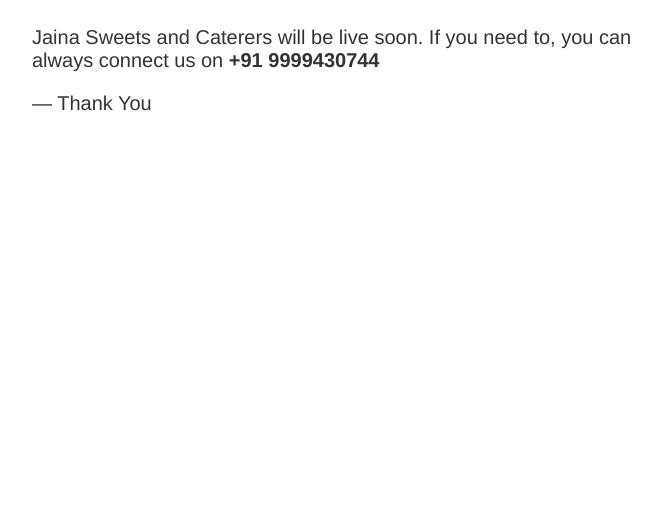
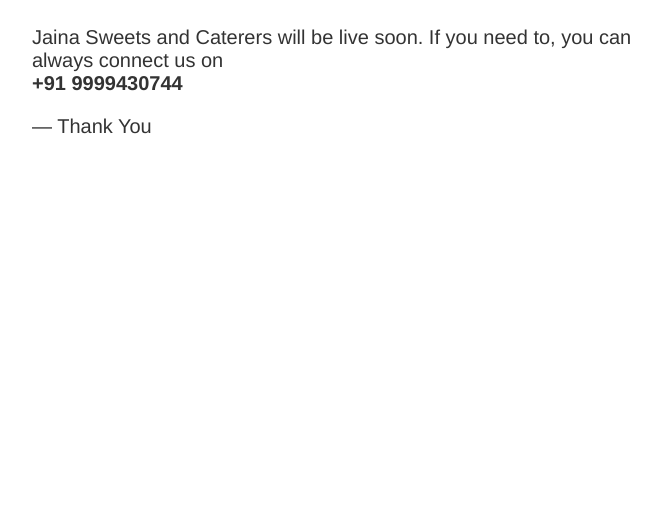
Before and after one commit to jainasweets/jainasweetsandcaterers, a plain HTML site: page index.html in a window 1280 px wide. Shown: the part 273-800 px from the top of the page, without its empty margins (283-944 px from the left). Drawn offline with Linux system fonts and the light colour scheme.

Commit message:
Update index.html

```diff
--- a/index.html
+++ b/index.html
@@ -12,7 +12,7 @@
 <article>
     <h1>We Are Building Our Site</h1>
     <div>
-        <p>Jaina Sweets and Caterers will be live soon. If you need to, you can always connect us on <b>+91 9999430744</b></p>
+        <p>Jaina Sweets and Caterers will be live soon. If you need to, you can always connect us on <br><b>+91 9999430744</b></p>
         <p>&mdash; Thank You</p>
     </div>
 </article>
```
